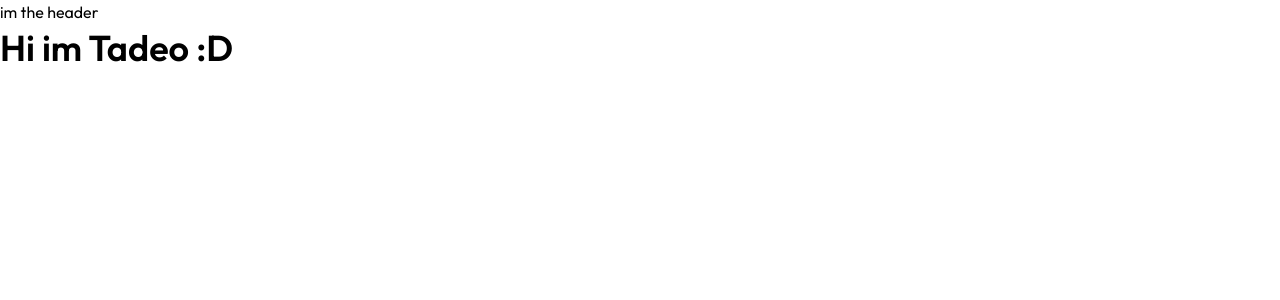
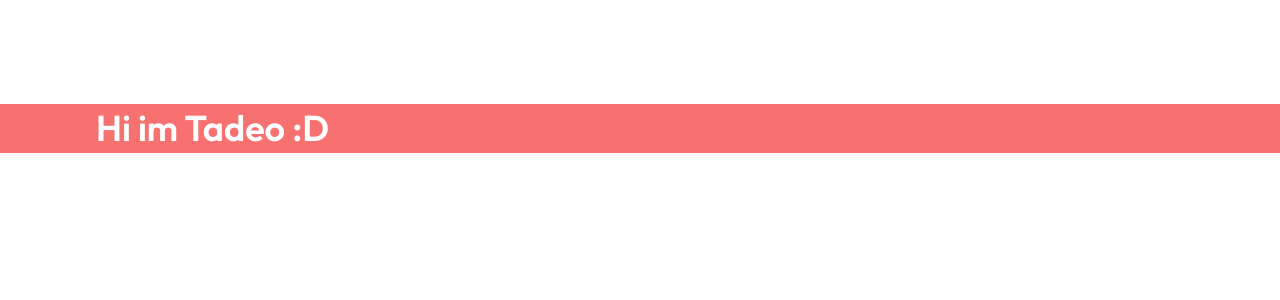
Before and after one commit to ValentinDealbera/PF-Beat_Connect, a Next.js app in the folder client/: page /about in a window 1280 px wide. Shown: the top 300 px of the page. Built offline with nearby package versions, Linux system fonts and the light colour scheme.

Commit message:
Header about nav main section index data globals etc

```diff
--- a/client/src/components/common/logo.js
+++ b/client/src/components/common/logo.js
@@ -0,0 +1,18 @@
+import Image from "next/image";
+import Link from "next/link";
+export default function Logo({ mode }) {
+  console.log("logo", mode);
+
+  return (
+    <Link href="/">
+      <div className="logo relative" style={{ width: "150px", height: "40px" }}>
+        <Image
+          src={mode === "light" ? "/icon/logo.svg" : "/icon/logo-white.svg"}
+          alt="logo"
+          layout="fill"
+          objectFit="contain"
+        />
+      </div>
+    </Link>
+  );
+}
--- a/client/src/components/layout/header.js
+++ b/client/src/components/layout/header.js
@@ -1,7 +1,22 @@
-export default function Header () {
-    return (
-        <>
-        <h1 className="" >im the header</h1>
-        </>
-    )
+import { Logo, Nav } from "@/components";
+import { navPublic } from "@/data/data";
+import { useRouter } from "next/router";
+
+export default function Header() {
+  const router = useRouter();
+
+  const currentSlug = router.pathname;
+
+  const currentMode = navPublic.find(
+    (item) => item.url === currentSlug
+  ).colorMode;
+
+  return (
+    <header className=" flex flex-row justify-center py-8  ">
+      <div className="padding-x-estilo2 flex items-center  justify-between align-middle">
+        <Logo mode={currentMode} />
+        <Nav currentMode={currentMode} navItems={navPublic} />
+      </div>
+    </header>
+  );
 }
--- a/client/src/components/layout/main.js
+++ b/client/src/components/layout/main.js
@@ -1,7 +1,3 @@
-export default function Main({children}){
-    return(
-        <main>
-            {children}
-        </main>
-    )
+export default function Main({ children }) {
+  return <main className="flex flex-row justify-center">{children}</main>;
 }
--- a/client/src/components/layout/nav.js
+++ b/client/src/components/layout/nav.js
@@ -0,0 +1,33 @@
+import Link from "next/link";
+import { useRouter } from "next/router";
+
+export default function Nav({ currentMode, navItems }) {
+  const router = useRouter();
+  console.log("nav", currentMode);
+  return (
+    <>
+      <nav className="hidden lg:flex">
+        <ul className="gap-estilo2 flex flex-row">
+          {navItems.map((item, index) => (
+            <li key={index}>
+              <Link
+                href={item.url}
+                className={`${
+                  item.url === router.pathname
+                    ? "text-base-semibold"
+                    : "text-base-light"
+                } ${
+                  currentMode === "light"
+                    ? "color-neutral-black-950"
+                    : "color-neutral-white"
+                }`}
+              >
+                {item.name}
+              </Link>
+            </li>
+          ))}
+        </ul>
+      </nav>
+    </>
+  );
+}
--- a/client/src/components/layout/section.js
+++ b/client/src/components/layout/section.js
@@ -0,0 +1,9 @@
+export default function Section(props) {
+  return (
+    <section
+      className={`flex w-full flex-row justify-center ${props.className} `}
+    >
+      <div className={props.subClassName}>{props.children}</div>
+    </section>
+  );
+}
--- /dev/null
+++ b/client/src/data/data.js
@@ -0,0 +1,12 @@
+export const navPublic = [
+  {
+    name: "Inicio",
+    url: "/",
+    colorMode: "light",
+  },
+  {
+    name: "Nosotros",
+    url: "/about",
+    colorMode: "transparent",
+  },
+];
--- a/client/src/pages/about.js
+++ b/client/src/pages/about.js
@@ -1,10 +1,15 @@
-import { Main, Head } from "@/components";
+import { Main, Head, Section } from "@/components";
 export default function About() {
   return (
     <>
       <Head title={"About"} description={"Head from about"} />
       <Main>
-        <h1 className="text-titulo1-semibold">Hi im Tadeo :D</h1>
+        <Section
+          className="bg-blue-800 "
+          subClassName="bg-red-400 padding-x-estilo2"
+        >
+          <h1 className="text-titulo1-semibold text-white">Hi im Tadeo :D</h1>
+        </Section>
       </Main>
     </>
   );
--- a/client/src/styles/globals.scss
+++ b/client/src/styles/globals.scss
@@ -1,4 +1,4 @@
-@import url('https://fonts.googleapis.com/css2?family=Outfit:wght@100;200;300;400;500;600;700;800;900&display=swap');
+@import url("https://fonts.googleapis.com/css2?family=Outfit:wght@100;200;300;400;500;600;700;800;900&display=swap");
 @tailwind base;
 @tailwind components;
 @tailwind utilities;
@@ -64,7 +64,7 @@ menu,
 menuitem,
 summary {
   //word-break: break-word;
-  font-family: 'Outfit', sans-serif;
+  font-family: "Outfit", sans-serif;
 }
 
 /*********************************************************************************************/
@@ -237,7 +237,6 @@ summary {
   }
 }
 
-
 //Island Estilo 1
 @layer base {
   .padding-island-estilo1 {
@@ -309,3 +308,56 @@ summary {
     @apply rounded-full;
   }
 }
+
+/*********************************************************************************************/
+/* Colors */
+
+//Primary
+@layer base {
+  .color-primary-red {
+    &-700 {
+      @apply text-red-700;
+    }
+
+    &-500 {
+      @apply text-red-500;
+    }
+
+    &-100 {
+      @apply text-red-100;
+    }
+  }
+}
+
+//Neutral
+@layer base {
+  .color-neutral {
+    &-black-950 {
+      @apply text-neutral-950;
+    }
+
+    &-black-900 {
+      @apply text-neutral-900;
+    }
+
+    &-gray-700 {
+      @apply text-gray-700;
+    }
+
+    &-gray-400 {
+      @apply text-gray-400;
+    }
+
+    &-slate-200 {
+      @apply text-slate-200;
+    }
+
+    &-slate-100 {
+      @apply text-slate-100;
+    }
+
+    &-white {
+      @apply text-white;
+    }
+  }
+}
```
Also changed, not shown: client/src/components/index.js (+6 -3 lines).
